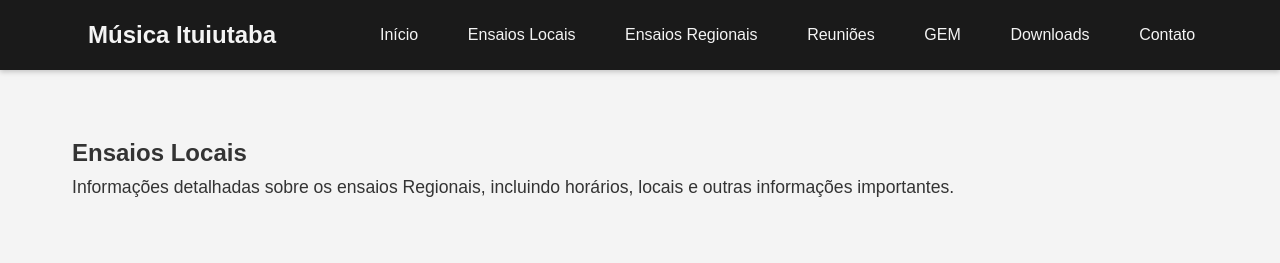
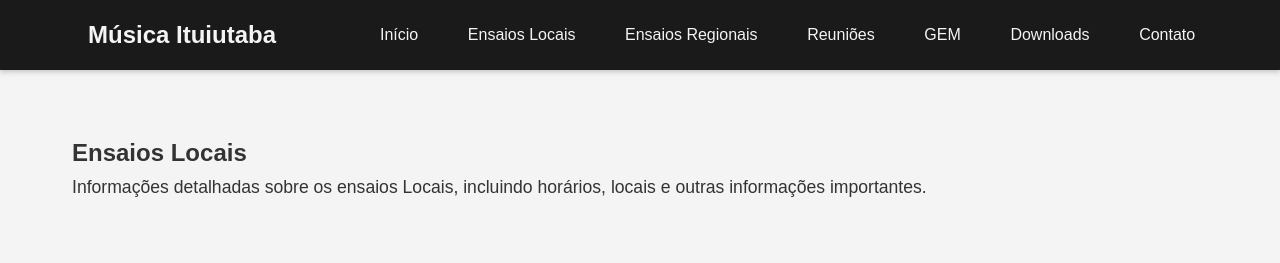
Before and after one commit to vinimacar/Musicaitba, a plain HTML site: page ensaios_locais.html in a window 1280 px wide. Shown: the top 263 px of the page. Drawn offline with Linux system fonts and the light colour scheme.

Commit message:
Update ensaios_locais.html

```diff
--- a/ensaios_locais.html
+++ b/ensaios_locais.html
@@ -25,7 +25,7 @@
 
     <section class="content">
         <h1>Ensaios Locais</h1>
-        <p>Informações detalhadas sobre os ensaios Regionais, incluindo horários, locais e outras informações importantes.</p>
+        <p>Informações detalhadas sobre os ensaios Locais, incluindo horários, locais e outras informações importantes.</p>
     </section>
 
     <footer>
```
